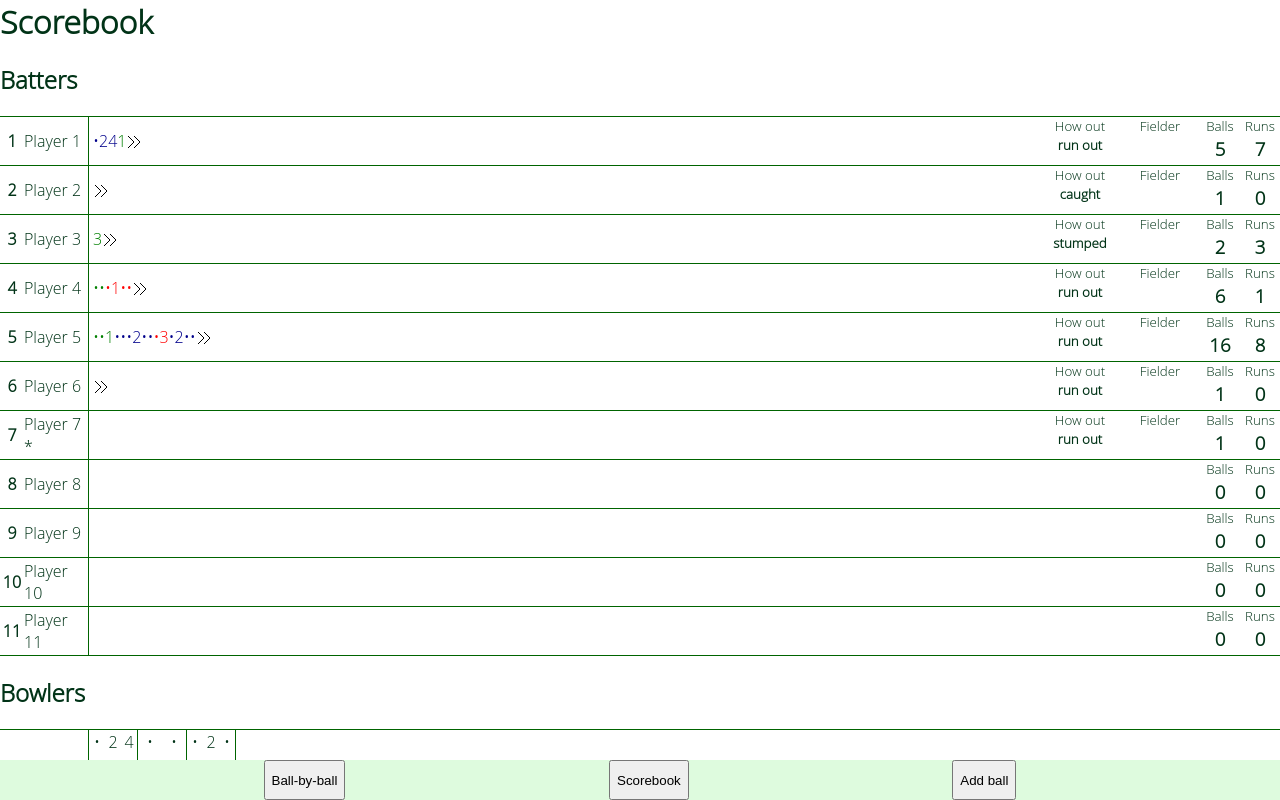
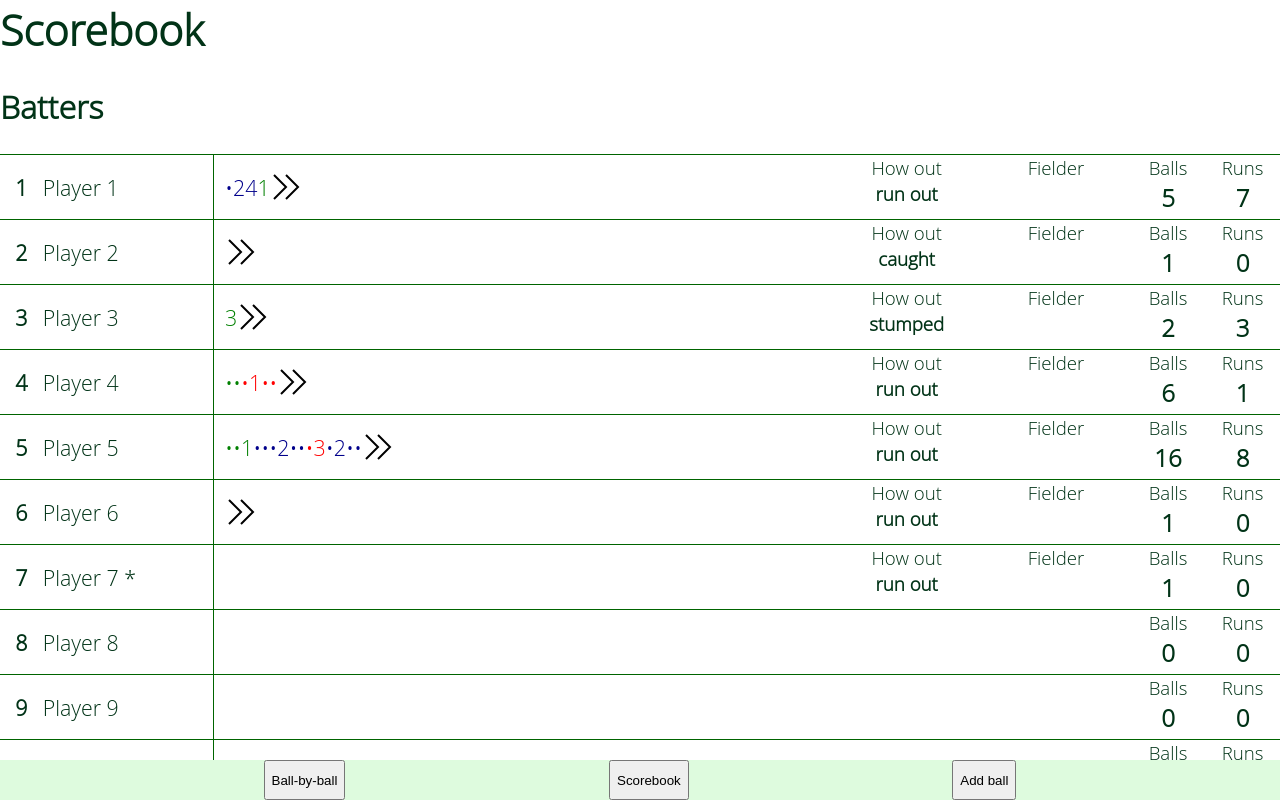
Before and after one commit to effortnottalent/cricket-scorer-app, a React (Create React App) app: page / in a window 1280 px wide. Both pictures are taken after a click on the button "Scorebook". Shown: the top 800 px of the page. Built offline with nearby package versions, Linux system fonts and the light colour scheme.

Commit message:
started moving everything to ems, bowler notation broken

```diff
--- a/src/App.scss
+++ b/src/App.scss
@@ -16,9 +16,9 @@ body {
     top: 0;
   }
   &__ballbyball {
-    margin-top: 200px;
+    margin-top: 26vh;
   }
-  margin-bottom: 6vh;
+  margin-bottom: 8vh;
 }
 .menufooter {
   background-color: $menubar_backgroundcolor;
--- a/src/BallByBall.scss
+++ b/src/BallByBall.scss
@@ -13,7 +13,6 @@
         border-top: 1px solid $hr-color;
         border-bottom: 1px solid $hr-color;
         div {
-            width: 2em;
             align-content: center;
             text-align: center;
             background-color: $table_header_backgroundcolor;
@@ -59,11 +58,11 @@
         text-align: left !important;
     }
     &__player {
-        min-width: 6em;
-        width: 6em;
+        min-width: 8em;
+        width: 8em;
     }
     &__score {
-        min-width: 6em;
-        width: 6em;
+        min-width: 8em;
+        width: 8em;
     }
 }
--- a/src/Scoreboard.js
+++ b/src/Scoreboard.js
@@ -91,7 +91,7 @@ export default function Scoreboard() {
                 </div>
                 <div className='scoreboard__item'>
                     <div className='scoreboard__label'>First innings</div>
-                    <div className='scoreboard__value'>TBC</div>
+                    <div className='scoreboard__value'>-</div>
                 </div>
                 <div className='scoreboard__item'>
                     <div className='scoreboard__label'>Overs</div>
@@ -99,7 +99,7 @@ export default function Scoreboard() {
                 </div>
                 <div className='scoreboard__item'>
                     <div className='scoreboard__label'>Runs required</div>
-                    <div className='scoreboard__value'>TBC</div>
+                    <div className='scoreboard__value'>-</div>
                 </div>
             </div>
         </div>
--- a/src/Scoreboard.scss
+++ b/src/Scoreboard.scss
@@ -1,8 +1,8 @@
 @import './variables.scss';
 .scoreboard {
-    padding-bottom: 1em;
     border-bottom: 1px solid $hr_color_light;
     background-color: white;
+    height: 25vh;
     &__header {
         width: 100vw;
         margin: 0;
@@ -22,6 +22,7 @@
         flex-direction: column;
     }
     &__value {
-        font-size: 16pt;
+        font-size: calc(100% + 8pt);
+        font-weight: bold;
     }
 }
--- a/src/Scorebook.js
+++ b/src/Scorebook.js
@@ -450,7 +450,8 @@ export const OverLogEntry = ({events, index}) =>
 const overClass = (overLength) => (overLength > 9 ? '--twelve' :
     (overLength > 6 ? '--nine' : ''));
 
-const GlyphContainer = ({children}) => (<span className='scorebook__glyph'>{children}</span>);
+const GlyphContainer = ({className, children}) => (
+    <span className={className ?? 'scorebook__glyph'}>{children}</span>);
 
 const BallContainer = ({overLength, isBatter, children, event}) => (
     <div
@@ -478,7 +479,7 @@ const WicketSpan = () => (
 );
 
 const BatterOutGlyph = () => (
-    <GlyphContainer>
+    <GlyphContainer className='scorebook__glyph--batterout'>
         <svg data-testid='batter-out' viewBox="0 0 96 96">
             <path d="M12,12L48,48L12,84" fill="none" stroke="#000" strokeWidth="6"/>
             <path d="M48,12L84,48L48,84" fill="none" stroke="#000" strokeWidth="6"/>
--- a/src/Scorebook.scss
+++ b/src/Scorebook.scss
@@ -31,42 +31,43 @@
         }
     }
     &__howout {
-        width: 6em;
-        min-width: 6em;
+        width: 8em;
+        min-width: 8em;
         font-size: calc(100% - 2pt);
     }
     &__outfielder {
-        width: 6em;
-        min-width: 6em;
+        width: 8em;
+        min-width: 8em;
         font-size: calc(100% - 2pt);
     }
     &__ballsfaced {
-        width: 3em;
-        min-width: 3em;
+        width: 4em;
+        min-width: 4em;
         font-size: calc(100% - 2pt);
         > .scorebook__value {
             font-size: calc(100% + 4pt);
         }
     }
     &__batterrunsscored {
-        width: 3em;
-        min-width: 3em;
+        width: 4em;
+        min-width: 4em;
         font-size: calc(100% - 2pt);
         > .scorebook__value {
             font-size: calc(100% + 4pt);
         }
     }
     &__batternumber, &__bowlernumber {
-        width: 1.5em;
-        min-width: 1.5em;
+        width: 2em;
+        min-width: 2em;
         text-align: center;
         font-weight: bold;
     }
     &__battername, &__bowlername {
         display: flex;
-        width: 4em;
-        min-width: 4em;
+        width: 8em;
+        min-width: 8em;
         height: 3em;
+        min-height: 3em;
         align-items: center;
     }
     &__battername {
@@ -83,27 +84,29 @@
     }
     &__batterlog {
         display: flex;
-        padding-left: 4px;
+        padding-left: 0.5em;
         flex: 1;
+        height: 3em;
+        align-items: center;
     }
     &__batterball {
         display: flex;
     }
     &__bowlerball {
-        width: 24px;
-        height: 24px;
+        width: 1.5em;
+        height: 1.5em;
         display: flex;
         position: relative;
         &--nine {
             display: flex;
-            width: 16px;
-            height: 24px;
+            width: 1em;
+            height: 1.5em;
             position: relative;
         }
         &--twelve {
             display: flex;
-            width: 16px;
-            height: 16px;
+            width: 1em;
+            height: 1em;
             position: relative;
         }
     }
@@ -115,7 +118,7 @@
     }
     &__bowlerover {
         display: flex;
-        width: 48px;
+        width: 3em;
         height: 96px;
         border-left: 1px solid $hr-color;
         flex-wrap: wrap;
@@ -124,13 +127,17 @@
         border-right: 1px solid $hr-color;
     }
     &__glyph {
-        height: 16px;
-        width: 16px;
-        margin: auto;
+        height: 1em;
+        width: 1em;
+        display: flex;
+        &--batterout {
+            height: 1.5em;
+            width: 1.5em;
+        }
     }
     &__bowleroversummary {
         width: 100%;
-        height: 16px;
+        height: 1em;
         border-top: 1px solid $hr-color;
         text-align: center;
     }
@@ -222,7 +229,7 @@
     border-top: 1px solid darkgray;
     border-bottom: 1px solid darkgray;
     display: grid;
-    grid-template-columns: repeat(auto-fill,minmax(24px, 1fr));
+    grid-template-columns: repeat(auto-fill,minmax(1.5em, 1fr));
   }
   .ticker-score-section > div {
     font-size: 12px;
@@ -253,7 +260,7 @@
     flex-direction: column;
   }
   .overs-summary-entry > div {
-    width: 64px;
+    width: 4em;
     display: flex;
     justify-content: center;
   }
--- a/src/variables.scss
+++ b/src/variables.scss
@@ -1,5 +1,5 @@
 $fontfamily: "Open Sans Light", "Open Sans", "Ubuntu", sans-serif;
-$fontsize: 12pt;
+$fontsize: 16pt;
 $padding_tablecell: 0.1em;
 
 $content_backgroundcolor: white;
```
